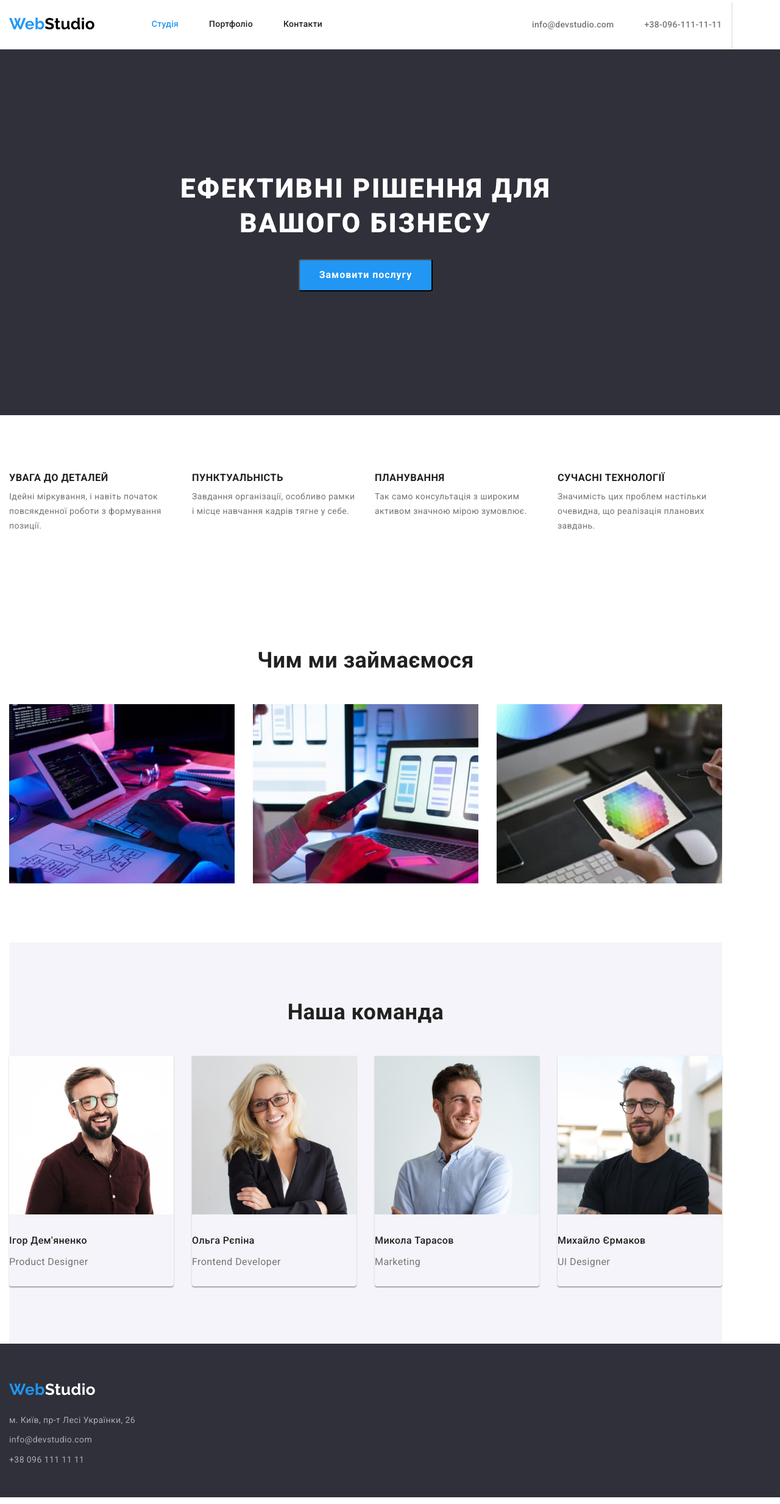
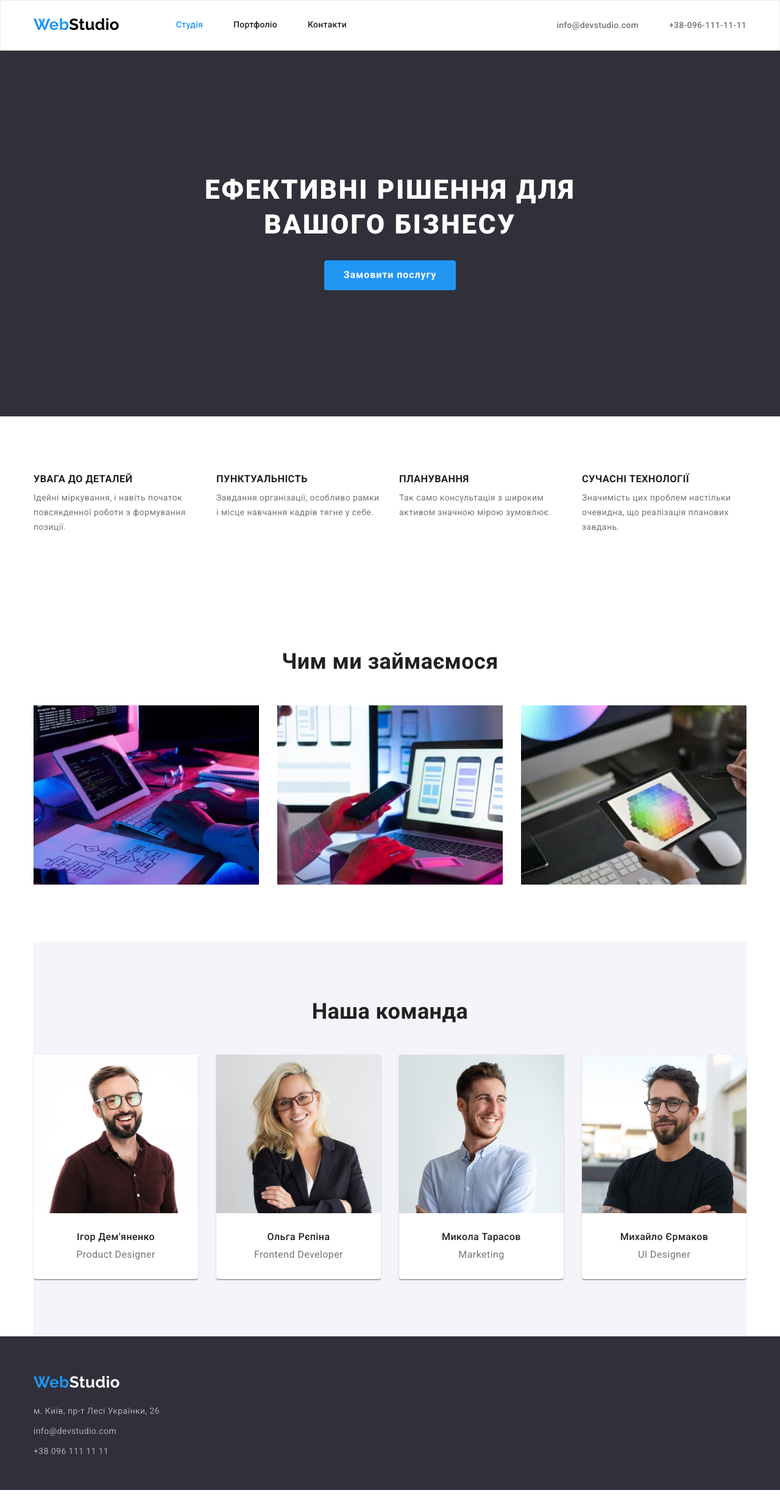
Before and after one commit to IrinaHryshko/goit-markup-hw-03, a plain HTML site: page index.html in a window 1280 px wide. Shown: the whole page at 61% size. Drawn offline with Linux system fonts and the light colour scheme.

Commit message:
перша сторінка редагування

```diff
--- a/css/style.css
+++ b/css/style.css
@@ -37,6 +37,7 @@ ul {
 .base-container {
   width: 1200px;
   padding: 0 15px;
+  margin: 0 auto;
 }
 .section {
   padding-bottom: 94px;
@@ -45,8 +46,9 @@ ul {
 .header {
   display: flex;
   align-items: center;
-  border: 1px solid --line;
-  box-shadow: 0px 4px 4px rgba(0, 0, 0, 0.25);
+}
+.header-top {
+  border: 1px solid #ececec;
 }
 
 .item-nav {
@@ -103,7 +105,7 @@ ul {
   margin-right: 50px;
 }
 .address {
-  margin-left: 344px;
+  margin-left: auto;
   margin-bottom: 0;
   margin-top: 0;
 
@@ -132,14 +134,15 @@ ul {
   background-color: var(--bgc);
   text-align: center;
   height: 600px;
+  padding-top: 200px;
+  padding-bottom: 200px;
 }
 .headline {
-  width: 696px;
-  padding-top: 200px;
   margin-bottom: 30px;
   margin-left: auto;
   margin-right: auto;
   margin-top: 0;
+  padding: 0 200px;
 
   font-weight: 900;
   font-size: 44px;
@@ -150,10 +153,8 @@ ul {
   color: var(--accent-color);
 }
 .btn {
-  padding-bottom: 200px;
   font-family: inherit;
   font-weight: 700;
-  font-size: 16px;
   line-height: 1.8;
   letter-spacing: 0.06em;
   font-size: 16px;
@@ -161,7 +162,7 @@ ul {
   border-radius: 4px;
   min-width: 216px;
   text-align: center;
-
+  border: none;
   background-color: var(--sub-accent);
   color: var(--accent-color);
   cursor: pointer;
@@ -223,6 +224,11 @@ ul {
 .section-photo {
   background-color: var(--bgc-section);
 }
+.img-work {
+  display: block;
+  width: 100%;
+  height: auto;
+}
 
 .work {
   margin-right: 30px;
@@ -240,23 +246,28 @@ ul {
   box-shadow: 0px 1px 3px rgba(0, 0, 0, 0.12), 0px 1px 1px rgba(0, 0, 0, 0.14),
     0px 2px 1px rgba(0, 0, 0, 0.2);
   border-radius: 0px 0px 4px 4px;
+  background: var(--accent-color);
 }
 .expert:last-child {
   margin-right: 0px;
 }
 .photo-title {
   margin-bottom: 10px;
-  margin-top: 30px;
+  padding-top: 30px;
   font-weight: 500;
   font-size: 16px;
   line-height: 1.18;
+  margin-top: 0;
+  text-align: center;
 }
 .photo-text {
   padding-bottom: 30px;
   margin-bottom: 0;
+  margin-top: 0;
   font-size: 16px;
   color: var(--text-color);
   line-height: 1.18;
+  text-align: center;
 }
 .photo {
   display: flex;
@@ -271,6 +282,7 @@ ul {
 .logo-footer {
   display: inline-block;
   padding-top: 60px;
+  margin-bottom: 20px;
 
   color: var(--accent-color);
   font-family: "Raleway", sans-serif;
@@ -280,17 +292,25 @@ ul {
 }
 .mail {
   display: inline-block;
-  margin-top: 9px;
+
   font-style: normal;
   line-height: 1.7;
   color: rgba(255, 255, 255, 0.6);
 }
-.tel {
-  padding-bottom: 60px;
-}
 .mail:hover,
 .mail:focus {
   color: var(--sub-accent);
+}
+.map-link {
+  margin: 0;
+}
+
+.footer-mail {
+  margin-top: 9px;
+}
+.tel {
+  margin-top: 9px;
+  padding-bottom: 60px;
 }
 /*Сторінка портфоліо, хедер і футер перенесені*/
 .button {
--- a/index.html
+++ b/index.html
@@ -15,7 +15,7 @@
   <body>
     <!--Шапка сайту-->
 
-    <header>
+    <header class="header-top">
       <div class="base-container header">
         <nav class="nav">
           <a href="index.html" class="logo"
@@ -57,8 +57,9 @@
         </div>
       </section>
       <!--Другий блок-->
-      <div class="base-container">
+
       <section class="section">
+        <div class="base-container">
         <h2 class="visually-hidden">Особливості</h2>
         <ul class="personalities-base">
             <li class="personalities-list">
@@ -90,47 +91,50 @@
             </li>
           </div>
         </ul>
+        </div>
       </section>
-      </div>
+
       <!--Третій блок-->
-      <div class="base-container">
+
         <section class="section">
+          <div class="base-container">
           <h2 class="heading">Чим ми займаємося</h2>
           <ul class="work-list">
             <li class="work">
-              <img src="./images/box1(1).jpg" alt="Програмування" width="370" />
+              <img src="./images/box1(1).jpg" alt="Програмування" width="370" class="img-work" />
             </li>
             <li class="work">
-              <img src="./images/box2(1).jpg" alt="Додатки" width="370" />
+              <img src="./images/box2(1).jpg" alt="Додатки" width="370" class="img-work"/>
             </li>
             <li class="work">
-              <img src="./images/box3(1).jpg" alt="Дизайн" width="370" />
+              <img src="./images/box3(1).jpg" alt="Дизайн" width="370" class="img-work"/>
             </li>
           </ul>
+          </div>
         </section>
-      </div>
+
       <!--Четвертий блок-->
       <div class="base-container">
         <section class="section section-photo">
           <h2 class="section-text">Наша команда</h2>
           <ul class="photo">
             <li class="expert">
-              <img src="./images/img(5).jpg" alt="Photo-1" width="270" />
+              <img src="./images/img(5).jpg" alt="Photo-1" width="270" class="img-work"  />
               <h3 class="photo-title">Ігор Дем'яненко</h3>
               <p class="photo-text">Product Designer</p>
             </li>
             <li class="expert">
-              <img src="./images/img(1)(1).jpg" alt="Photo-2" width="270" />
+              <img src="./images/img(1)(1).jpg" alt="Photo-2" width="270" class="img-work"  />
               <h3 class="photo-title">Ольга Рєпіна</h3>
               <p class="photo-text">Frontend Developer</p>
             </li>
             <li class="expert">
-              <img src="./images/img(2)(1).jpg" alt="Photo-3" width="270" />
+              <img src="./images/img(2)(1).jpg" alt="Photo-3" width="270" class="img-work"  />
               <h3 class="photo-title">Микола Тарасов</h3>
               <p class="photo-text">Marketing</p>
             </li>
             <li class="expert">
-              <img src="./images/img(3)(1).jpg" alt="Photo-4" width="270" />
+              <img src="./images/img(3)(1).jpg" alt="Photo-4" width="270" class="img-work"  />
               <h3 class="photo-title">Михайло Єрмаков</h3>
               <p class="photo-text">UI Designer</p>
             </li>
@@ -147,7 +151,7 @@
         >
         <address>
           <ul class="map-link">
-            <li>
+            <li class="footer-maps">
               <a
                 href="https://www.google.com.ua/maps/place/%D0%B1%D1%83%D0%BB.+%D0%9B%D0%B5%D1%81%D0%B8+%D0%A3%D0%BA%D1%80%D0%B0%D0%B8%D0%BD%D0%BA%D0%B8,+26,+%D0%9A%D0%B8%D0%B5%D0%B2,+02000/@50.4265807,30.5361971,17z/data=!3m1!4b1!4m5!3m4!1s0x40d4cf0e033ecbe9:0x57a4dffefec77da0!8m2!3d50.4265807!4d30.5383858?hl=ru"
                 target="_blank"
@@ -156,13 +160,13 @@
                 >м. Київ, пр-т Лесі Українки, 26
               </a>
             </li>
-            <li>
+            <li class="footer-mail">
               <a href="mailto:info@devstudio.com" class="mail"
                 >info@devstudio.com</a
               >
             </li>
-            <li>
-              <a href="tel:+380961111111" class="mail tel">+38 096 111 11 11</a>
+            <li class="tel">
+              <a href="tel:+380961111111" class="mail">+38 096 111 11 11</a>
             </li>
           </ul>
         </address>
```
